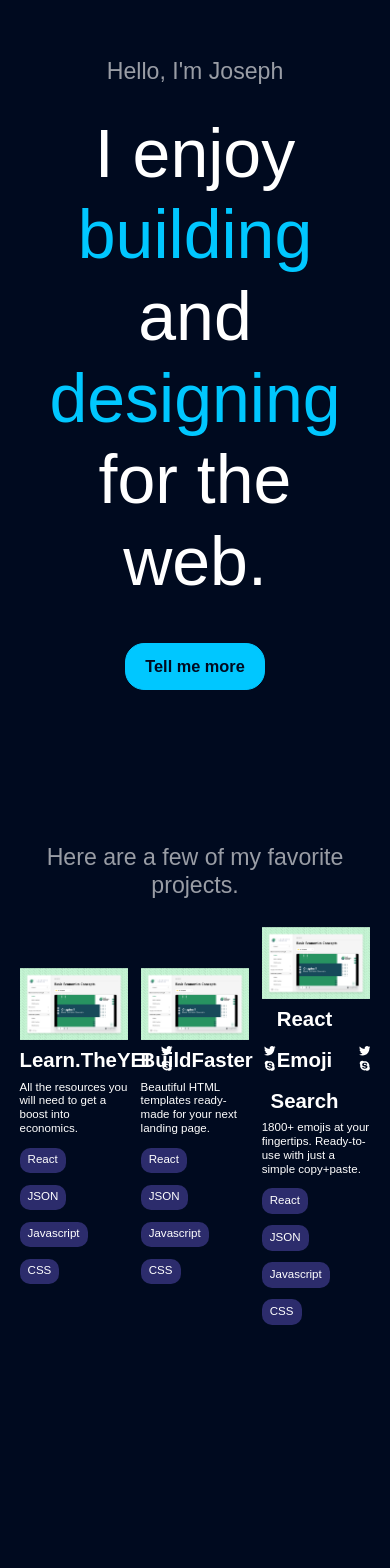
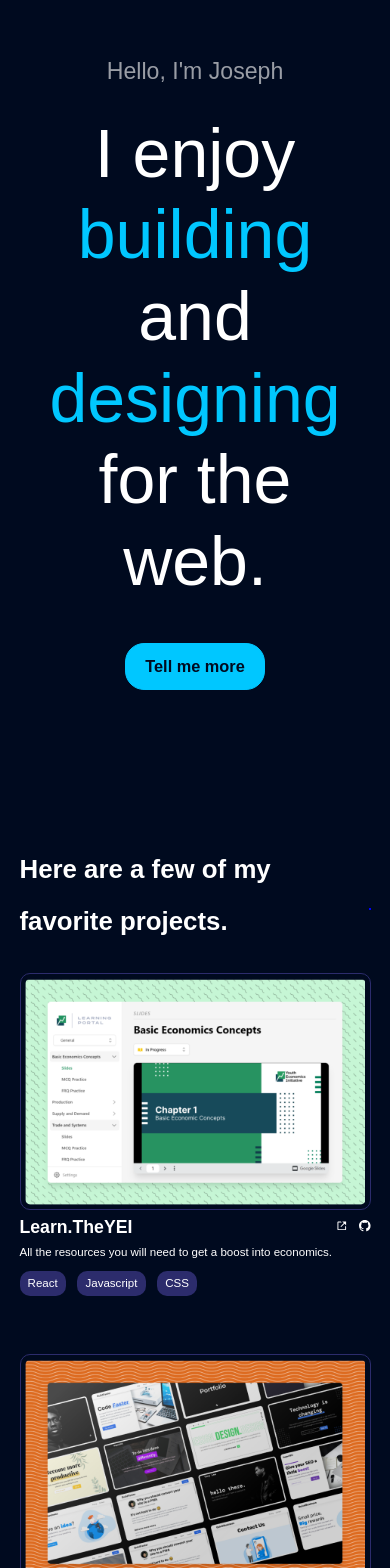
Before and after one commit to joestackss/joe, a React (Create React App) app: page / in a window 390 px wide. Shown: the top 1568 px of the page. Before the commit the page ends 1336 px from the top, so only its background shows below. Built offline with nearby package versions, Linux system fonts and the light colour scheme.

Commit message:
project mobile

```diff
--- a/src/components/Projects/Project.jsx
+++ b/src/components/Projects/Project.jsx
@@ -1,53 +1,56 @@
 import React from "react";
-import { FaTwitter, FaSkype, FaVimeoV } from "react-icons/fa";
+import { BiLinkExternal } from "react-icons/bi";
+import { BsGithub } from "react-icons/bs";
 import "./project.css";
 
 const Project = () => {
   return (
     <section className="container project project__container">
-      <h2>Here are a few of my favorite projects.</h2>
-      <div className="flex flex-between ">
+      <div className="flex flex-between">
+        <h2>Here are a few of my favorite projects.</h2>
+        <div className="line-div"></div>
+      </div>
+
+      <div className=" card-main flex flex-between ">
         <div className="card-col">
-          <img src="yei-learn.png" alt="" />
+          <img src="yei-learn.png" alt="" className="img-div" />
           <div className="flex flex-between">
             <h3>Learn.TheYEI</h3>
             <div>
-              <FaTwitter className="icons" />
-              <FaSkype className="icons" />
+              <BiLinkExternal className="icons" />
+              <BsGithub className="icons" />
             </div>
           </div>
           <p>All the resources you will need to get a boost into economics.</p>
           <div className="flex flex-wrap">
             <p className="btn-tag ">React</p>
-            <p className="btn-tag">JSON</p>
             <p className="btn-tag">Javascript</p>
             <p className="btn-tag">CSS</p>
           </div>
         </div>
         <div className="card-col">
-          <img src="yei-learn.png" alt="" />
+          <img src="buildfaster.png" alt="" className="img-div" />
           <div className="flex flex-between">
             <h3>BuildFaster</h3>
             <div>
-              <FaTwitter className="icons" />
-              <FaSkype className="icons" />
+              <BiLinkExternal className="icons" />
+              <BsGithub className="icons" />
             </div>
           </div>
           <p>Beautiful HTML templates ready-made for your next landing page.</p>
           <div className="flex flex-wrap">
             <p className="btn-tag">React</p>
-            <p className="btn-tag">JSON</p>
             <p className="btn-tag">Javascript</p>
             <p className="btn-tag">CSS</p>
           </div>
         </div>
         <div className="card-col">
-          <img src="yei-learn.png" alt="" />
+          <img src="react-emoji-search.png" alt="" className="img-div" />
           <div className="flex flex-between">
             <h3>React Emoji Search</h3>
             <div>
-              <FaTwitter className="icons" />
-              <FaSkype className="icons" />
+              <BiLinkExternal className="icons" />
+              <BsGithub className="icons" />
             </div>
           </div>
           <p>
@@ -56,7 +59,6 @@ const Project = () => {
           </p>
           <div className="flex flex-wrap">
             <p className="btn-tag">React</p>
-            <p className="btn-tag">JSON</p>
             <p className="btn-tag">Javascript</p>
             <p className="btn-tag">CSS</p>
           </div>
--- a/src/components/Projects/project.css
+++ b/src/components/Projects/project.css
@@ -27,6 +27,15 @@
     flex-wrap: wrap;
 }
 
+.project h2 {
+    text-align: left;
+    font-size: 1.9rem;
+    color: var(--color-white);
+    line-height: 2;
+    font-weight: 700;
+    padding-bottom: 1em;
+}
+
 .project .btn-tag {
     background-color: var(--color-bg-variant);
     padding: .5em .7em;
@@ -38,10 +47,14 @@
 .card-col {
     width: 31%;
     gap: 10px;
+
 }
 
-
-
+.img-div {
+    border: 1px solid var(--color-bg-variant);
+    padding: .4em;
+    border-radius: 10px;
+}
 
 .project .icons {
     margin-left: 1em;
@@ -53,3 +66,27 @@
     margin-bottom: 1em;
     text-align: left;
 }
+
+
+.line-div {
+    border: 1px solid blue;
+}
+
+
+/* MEDIA QUERIES TABLETS */
+@media screen and (max-width: 1024px) {}
+
+
+/* MEDIA QUERIES (SMALL DEVICES) */
+@media screen and (max-width: 600px) {
+    .card-main {
+        flex-direction: column;
+    }
+
+    .card-col {
+        width: 100%;
+        gap: 10px;
+        margin-bottom: 4em;
+    }
+
+}
--- a/src/index.css
+++ b/src/index.css
@@ -88,7 +88,7 @@ h2 {
 }
 
 h3 {
-  font-size: 1.5rem;
+  font-size: 1.3rem;
   color: var(--color-white);
   line-height: 2;
   font-weight: 600;
```
Also changed, not shown: public/buildfaster.png (added), public/react-emoji-search.png (added).
